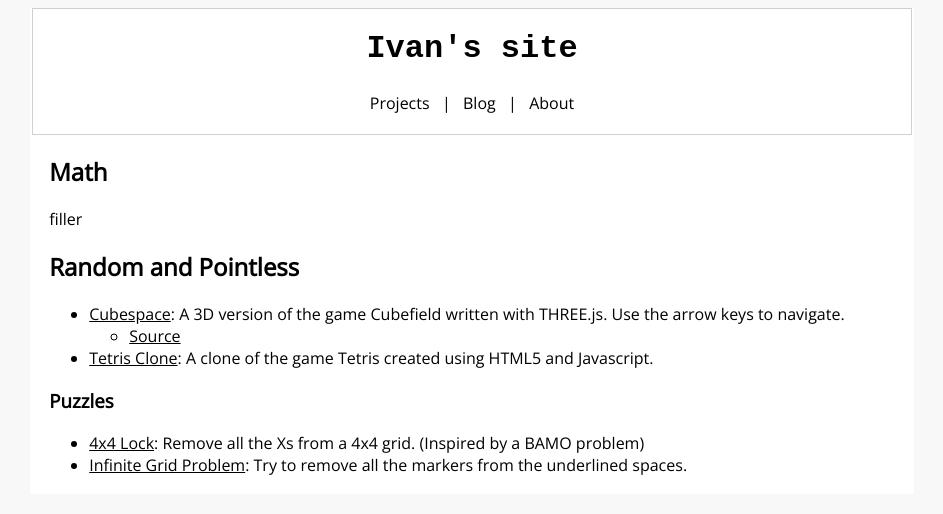
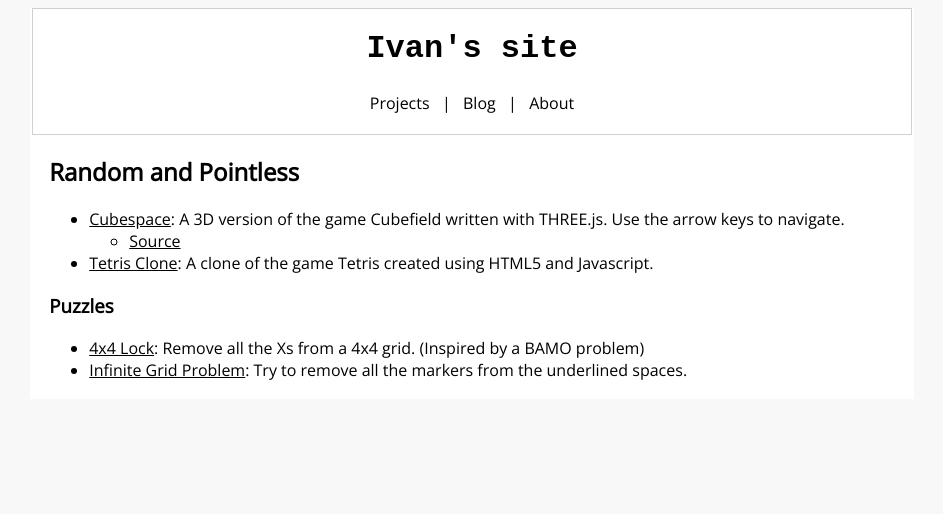
Before and after one commit to ilh37/ilh37.github.io, a Jekyll site: the page built from projects/index.md, in a window 1280 px wide. Shown: the top 514 px of the page, without its empty margins (168-1111 px from the left). Built offline with Jekyll 4.4.1, drawn with Linux system fonts in a browser that asks for light colours.

Commit message:
clean up projects page

```diff
--- a/projects/index.md
+++ b/projects/index.md
@@ -2,10 +2,6 @@
 title: Projects - Ivan's site
 layout: default
 ---
-
-<h2>Math</h2>
-
-filler
 
 <h2>Random and Pointless</h2>
 
```
